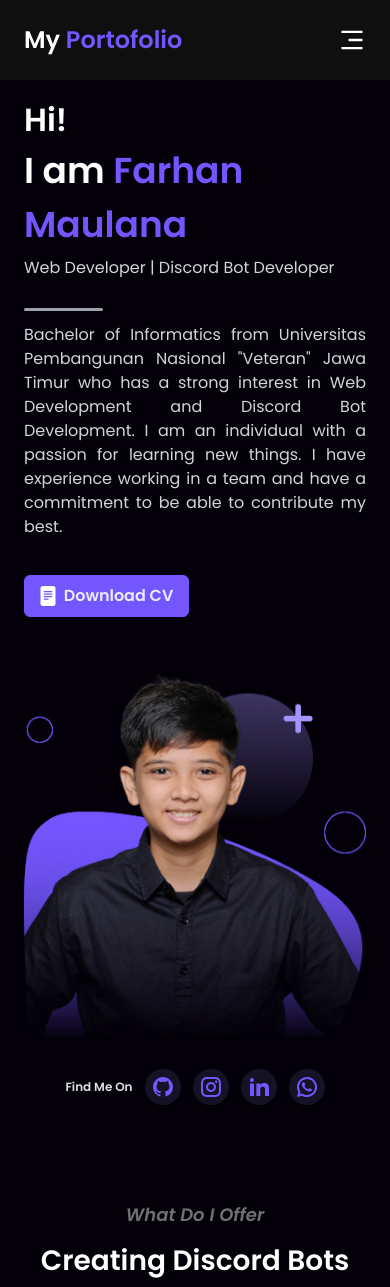
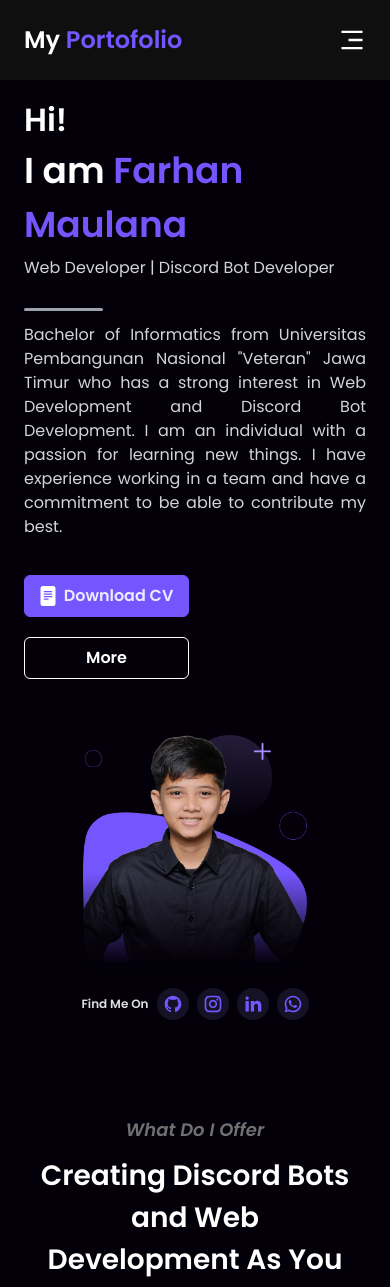
Before and after one commit to farhanmaul987/my-portfolio, a React (Vite) app: page / in a window 390 px wide. Shown: the top 1287 px of the page. Built offline with nearby package versions, Linux system fonts and the light colour scheme.

Commit message:
Update Hero Section Responsive

```diff
--- a/src/components/hero/hero.jsx
+++ b/src/components/hero/hero.jsx
@@ -13,12 +13,12 @@ import {
 function Hero() {
   return (
     <section id="hero">
-      <div className="flex flex-col px-6 md:px-12 lg:flex-row lg:pl-16 lg:pr-0">
+      <div className="flex flex-col px-6 md:px-12 lg:h-screen lg:flex-row lg:pl-16 lg:pr-0">
         {/* Flex Left */}
         <div className="w-full lg:w-1/2">
           <div className="flex w-full flex-col">
             {/* Intro */}
-            <div className="h-[35%] pt-24 md:pt-28 lg:pt-36">
+            <div className="h-[35%] pt-24 md:pt-28 lg:pt-32">
               <h2 className="heading-3 md:heading-2 text-white">Hi!</h2>
               <h1 className="heading-2 md:heading-1 text-white">
                 I am <span className="text-prLavender">Farhan Maulana</span>
@@ -41,7 +41,7 @@ function Hero() {
 
             {/* Button */}
             <div className="h-[20%] pt-9">
-              <div className="left-0 flex h-fit flex-row items-center text-center">
+              <div className="left-0 flex h-fit flex-col space-y-5 text-center md:flex-row md:items-center md:space-y-0">
                 <a
                   href="https://drive.google.com/file/d/1u-HucAID5WDx-BTMOmOmGrbRutY7zsYj/view?usp=sharing"
                   target="_blank"
@@ -54,9 +54,9 @@ function Hero() {
                   />
                   Download CV
                 </a>
-                {/* <a href="#" className="moreAboutMe">
+                <a href="#" className="moreAboutMe">
                   More
-                </a> */}
+                </a>
               </div>
             </div>
             {/* End Button */}
@@ -65,44 +65,48 @@ function Hero() {
         {/* End Flex Left */}
 
         {/* Flex Right */}
-        <div className="flex w-full lg:w-1/2">
-          <div className="flex w-full flex-col">
-            {/* Photo */}
-            <div className="flex h-[90%] justify-center pt-14 md:scale-150 md:pt-32 lg:scale-[.85] lg:pt-28">
-              <img src={myPhoto} alt="my-photo" />
-            </div>
-            {/* End Photo */}
+        <div className="flex w-full flex-col items-center justify-center lg:w-1/2">
+          {/* Photo */}
+          <div className="pt-14 md:pt-20 lg:pt-2">
+            <img
+              src={myPhoto}
+              alt="Farhan Maulana's Photo"
+              className="h-auto w-56 rounded-lg shadow-lg md:w-[520px] lg:w-96"
+            />
+          </div>
 
-            {/* Social Media */}
-            <div className="flex items-center justify-center space-x-3 pt-6 md:space-x-5 md:pt-40 lg:space-x-3 lg:pt-0">
-              <h6 className="lg:heading-6 text-xs font-semibold md:text-2xl lg:text-lg">
-                Find Me On
-              </h6>
-              <a href="https://github.com/farhanmaul987" target="_blank">
-                <div className="socmed">
-                  <RiGithubFill className="iconSocmed" />
-                </div>
+          {/* Social Media */}
+          <div className="flex items-center justify-center space-x-2 pt-6 md:space-x-5 md:pt-8 lg:space-x-3 lg:pt-0">
+            <h6 className="text-xs font-semibold md:text-2xl lg:text-lg">
+              Find Me On
+            </h6>
+            {[
+              {
+                href: "https://github.com/farhanmaul987",
+                icon: <RiGithubFill className="iconSocmed" />,
+              },
+              {
+                href: "https://www.instagram.com/farhan.maul/",
+                icon: <RiInstagramLine className="iconSocmed" />,
+              },
+              {
+                href: "https://www.linkedin.com/in/farhanmaul987/",
+                icon: <RiLinkedinFill className="iconSocmed" />,
+              },
+              {
+                href: "https://wa.me/6282272447647",
+                icon: <RiWhatsappLine className="iconSocmed" />,
+              },
+            ].map((item, index) => (
+              <a
+                key={index}
+                href={item.href}
+                target="_blank"
+                rel="noopener noreferrer"
+              >
+                <div className="socmed">{item.icon}</div>
               </a>
-              <a href="https://www.instagram.com/farhan.maul/" target="_blank">
-                <div className="socmed">
-                  <RiInstagramLine className="iconSocmed" />
-                </div>
-              </a>
-              <a
-                href="https://www.linkedin.com/in/farhanmaul987/"
-                target="_blank"
-              >
-                <div className="socmed">
-                  <RiLinkedinFill className="iconSocmed" />
-                </div>
-              </a>
-              <a href="https://wa.me/6282272447647" target="_blank">
-                <div className="socmed">
-                  <RiWhatsappLine className="iconSocmed" />
-                </div>
-              </a>
-            </div>
-            {/* End Social Media */}
+            ))}
           </div>
         </div>
         {/* End Flex Right */}
--- a/src/index.css
+++ b/src/index.css
@@ -48,10 +48,10 @@
     @apply h-[3px] w-[79px] rounded-sm bg-gray-400;
   }
   .socmed {
-    @apply flex size-9 items-center justify-center rounded-full bg-bgSocmed text-prLavender transition duration-100 hover:text-white md:size-16 lg:size-9;
+    @apply flex size-8 items-center justify-center rounded-full bg-bgSocmed text-prLavender transition duration-100 hover:text-white md:size-16 lg:size-9;
   }
   .iconSocmed {
-    @apply size-6 md:size-10 lg:size-6;
+    @apply size-5 md:size-10 lg:size-6;
   }
   .contactMe {
     @apply rounded-md border border-prLavender px-2 py-2 text-prLavender transition duration-100 hover:border-white hover:text-white;
@@ -60,7 +60,7 @@
     @apply w-[165px] justify-center rounded-md border border-prLavender bg-prLavender px-3 py-2 font-semibold transition duration-100 hover:bg-cvHover hover:text-white md:w-[190px] md:px-5 md:py-3 md:text-lg lg:w-[165px] lg:px-3 lg:py-2 lg:text-base;
   }
   .moreAboutMe {
-    @apply w-[165px] rounded-md border border-white px-3 py-2 font-semibold text-white transition duration-100 hover:border-prLavender hover:text-prLavender;
+    @apply w-[165px] rounded-md border border-white px-3 py-2 font-semibold text-white transition duration-100 hover:border-prLavender hover:text-prLavender md:w-[190px] md:px-5 md:py-3 md:text-lg lg:w-[165px] lg:px-3 lg:py-2 lg:text-base;
   }
   /* End Hero */
 
```
Also changed, not shown: src/assets/my-photo.png, src/assets/my-photo1.png (added).
